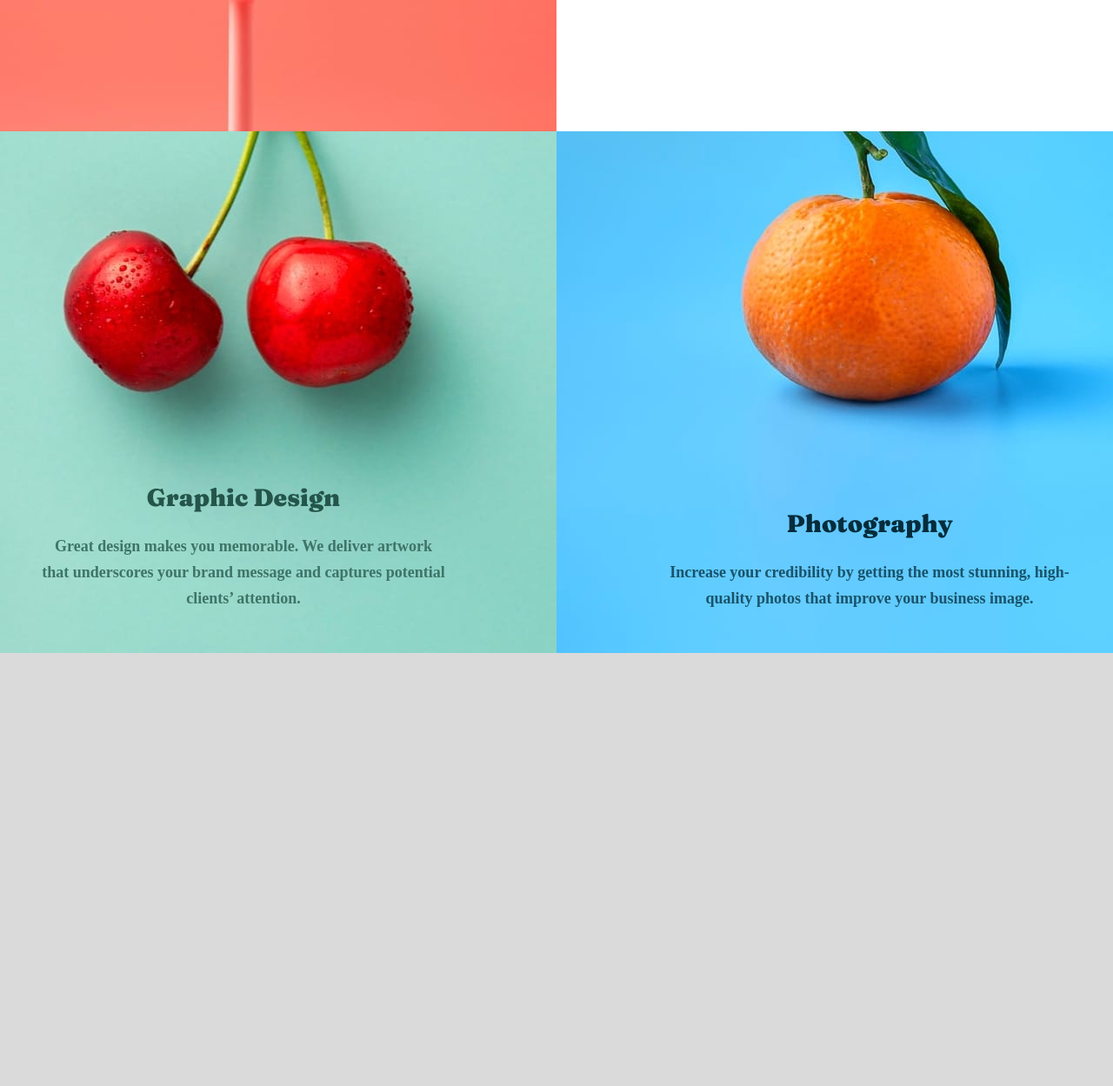
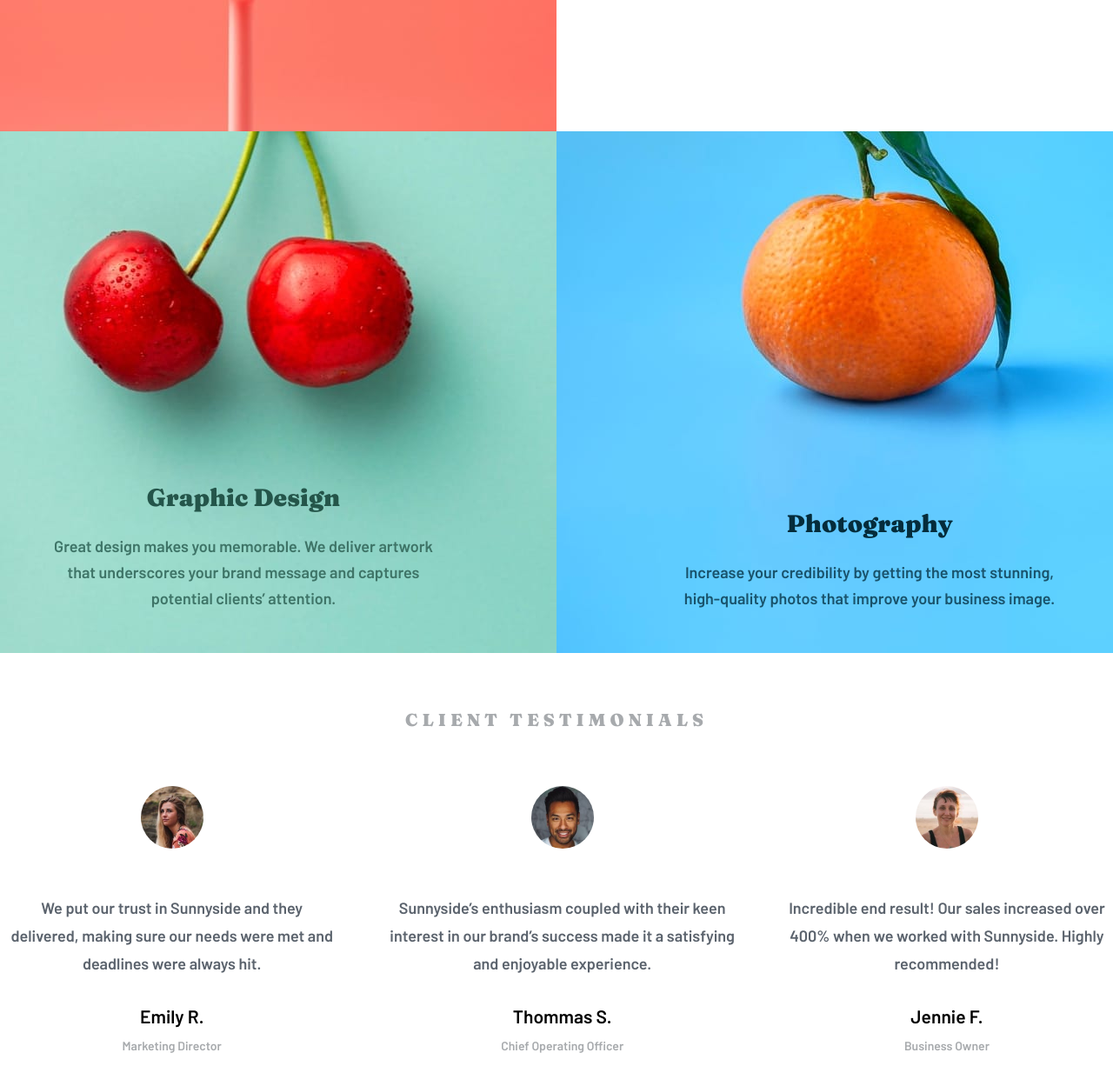
Before and after one commit to J0K3RY-03/sunnyside-project, a website: page index.html in a window 1280 px wide. Shown: the part 1849-3098 px from the top of the page at 87% size. Before the commit the page ends 2600 px from the top, so only its background shows below. Drawn offline with Linux system fonts and the light colour scheme.

Commit message:
second section testimonials and restructuring code

```diff
--- a/index.html
+++ b/index.html
@@ -39,7 +39,10 @@
                 <article class="art-one">
                     <h2>Transform your brand</h2>
                     <p>We are a full-service creative agency specializing in helping brands grow fast. Engage your clients through compelling visuals that do most of the marketing for you.</p>
-                    <a href="#">LEARN MORE</a>
+                    <div class="link-rectangle">
+                        <a href="#">LEARN MORE</a>
+                        <div class="rectangle yellow"></div>
+                    </div>
                 </article>
 
                 <article class="art-twoo">
@@ -53,7 +56,7 @@
                     <p>Using a collaborative formula of designers, researchers, photographers, videographers, and copywriters, we’ll build and extend your brand in digital places. </p>
                     <div class="link-rectangle">
                         <a href="#">LEARN MORE</a>
-                        <div class="rectangle"></div>
+                        <div class="rectangle red"></div>
                     </div>
                 </article>
 
@@ -75,7 +78,35 @@
             </section>
 
             <section class="section-testimonials">
+                <h2>CLIENT TESTIMONIALS</h2>
+                <div class="container-testimonials">
+                    <article>
+                        <figure>
+                            <img src="./assets/images/people/image-emily.jpg" alt="photo jennie">
+                        </figure>
+                        <p class="commentary">We put our trust in Sunnyside and they delivered, making sure our needs were met and deadlines were always hit.</p>
+                        <h3>Emily R.</h3>
+                        <p class="work">Marketing Director</p>
+                    </article>
 
+                    <article>
+                        <figure>
+                            <img src="./assets/images/people/image-thomas.jpg" alt="photo thommas">
+                        </figure>
+                        <p class="commentary">Sunnyside’s enthusiasm coupled with their keen interest in our brand’s success made it a satisfying and enjoyable experience.</p>
+                        <h3>Thommas S.</h3>
+                        <p class="work">Chief Operating Officer</p>
+                    </article>
+
+                    <article>
+                        <figure>
+                            <img src="./assets/images/people/image-jennie.jpg" alt="photo jennie">
+                        </figure>
+                        <p class="commentary">Incredible end result! Our sales increased over 400% when we worked with Sunnyside. Highly recommended!</p>
+                        <h3>Jennie F.</h3>
+                        <p class="work">Business Owner</p>
+                    </article>
+                </div>
             </section>
         </main>
     </body>
--- a/scss/_variables.scss
+++ b/scss/_variables.scss
@@ -3,6 +3,8 @@ $colorTextHeader : #ffffff;
 $sizeTextBody : 18px;
 $colorTextBlackGeneral : #24303E;
 $colorTextBlackSecondary : #24554A;
+$colorTextTestimonials : #5B636D;
+$colorTitleTestimonials : #A7AAAD;
 $textParGrey : #808397;
 $textParGreen : #3E7467;
 $textParBigGreen : #19536C;
--- a/scss/style.scss
+++ b/scss/style.scss
@@ -17,6 +17,7 @@ body {
     justify-content: center;
     font-size: $sizeTextBody;
     font-weight: 600;
+    font-family: $fontText;
     background: $bgBody;
     header {
         background: url(../assets/images/photos/header.jpg);
@@ -116,8 +117,12 @@ body {
 
            .link-rectangle {
                 position: relative;
+                height: 80px;
+                width: 120px;
+                align-self: flex-start;
 
                 a {
+                    position: absolute;
                     text-align: left;
                     font-size: 15px;
                     color: $colorTextBlackGeneral;
@@ -125,17 +130,28 @@ body {
                     @include frauncesWeight900;
                     display: block;
                     width: 100%;
-                    z-index: 1;
+                    left: 0;
+                    bottom: 30px;
+                    z-index: 2;
                 }
 
                 .rectangle {
                     position: absolute;
                     border-radius: 28px;
+                    opacity: 0.25;
+                    height: 8px;
+                    width: 125px;
+                    bottom: 29px;
+                    left: -4px;
+                    z-index: 1;
+                }
+
+                .red {
                     background: #FE7766;
-                    height: 2px;
-                    width: 120px;
-                    bottom: 5px;
-                    z-index: 2;
+                }
+
+                .yellow {
+                    background: #FAD400;
                 }
             }
 
@@ -176,4 +192,55 @@ body {
             }
         }
     }
+
+    .section-testimonials {
+        background: $colorTextHeader;
+        padding: 4rem;
+        width: 1440px;
+
+        h2 {
+            font-size: 20px;
+            font-family: $fontTitle;
+            color: $colorTitleTestimonials;
+            letter-spacing: 5px;
+            font-weight: 900;
+            text-align: center;
+            margin-bottom: 2.5rem;
+        }
+
+        .container-testimonials {
+            display: flex;
+            justify-content: center;
+
+            article {
+                @include flexColumnCenter;
+                padding: 1.5rem;
+
+                figure {
+                    img {
+                        border-radius: 50%;
+                        height: 72px;
+                        width: 72px;
+                        margin-bottom: 3rem;
+                    }
+                }
+
+                .commentary {
+                    line-height: 32px;
+                    color: $colorTextTestimonials;
+                    text-align: center;
+                    margin-bottom: 2rem;
+                }
+
+                h3 {
+                    margin-bottom: 0.8rem;
+                }
+
+                .work {
+                    color: $colorTitleTestimonials;
+                    font-size: 14px;
+                }
+            }
+        }
+    }
 }
```
Also changed, not shown: css/style.css, 1 other file.
